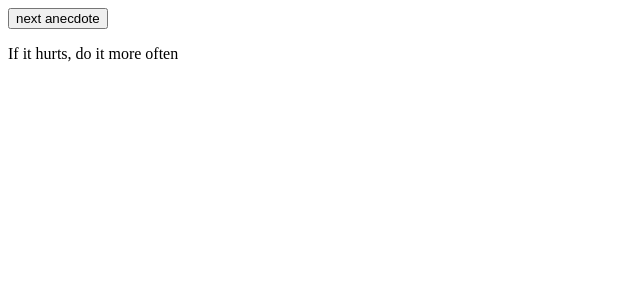
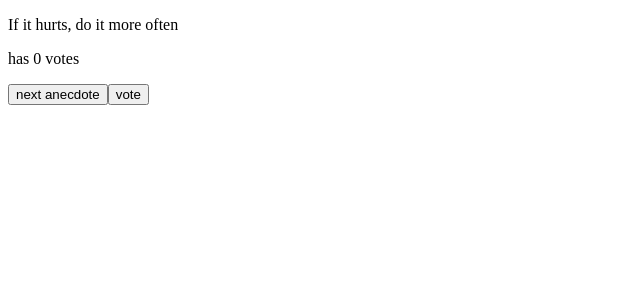
Before and after one commit to AngryBeanTrevota/app1, a React (Create React App) app: page / in a window 1280 px wide. Shown: the top 300 px of the page, without its empty margins (0-640 px from the left). Built offline with nearby package versions, Linux system fonts and the light colour scheme.

Commit message:
Cria a opção de votar em cada uma das frases

```diff
--- a/src/App.js
+++ b/src/App.js
@@ -20,11 +20,28 @@ const App = () => {
   const [selected, setSelected] = useState(0)
   const [votes, setVotes] = useState(new Uint8Array(7))
 
+  const handleVote = index => {
+    const newArray = votes.map((item, j) => {
+      if(j === index)
+      {
+        return item + 1;
+      }
+      else
+      {
+        return item;
+      }
+    });
+
+    return newArray;
+  }
+
 
   return (
     <div>
+      <p>{anecdotes[selected]}</p>
+      <p>has {votes[selected]} votes</p>
       <button onClick={() => setSelected(getRandomArbitrary(0, 6))}>next anecdote</button>
-      <p>{anecdotes[selected]}</p>
+      <button onClick={() => setVotes(handleVote(selected))}>vote</button>
     </div>
   )
 }
```
